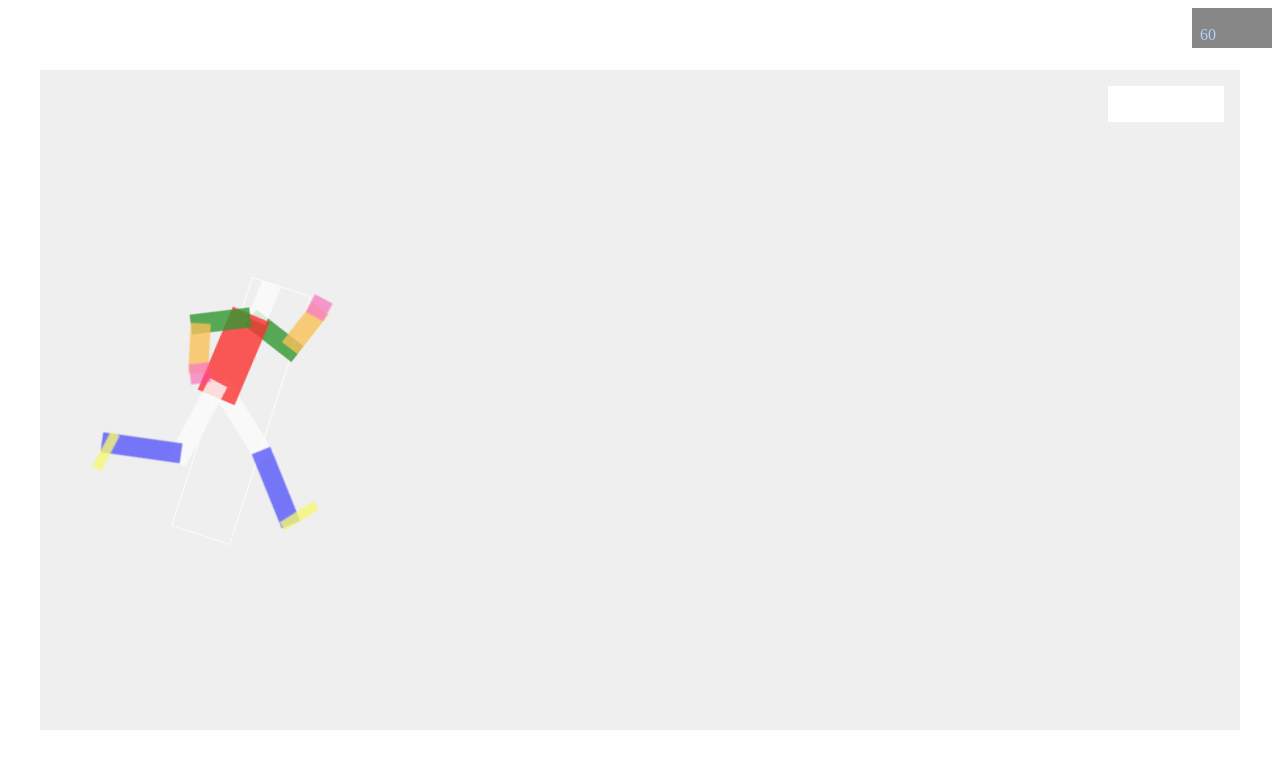
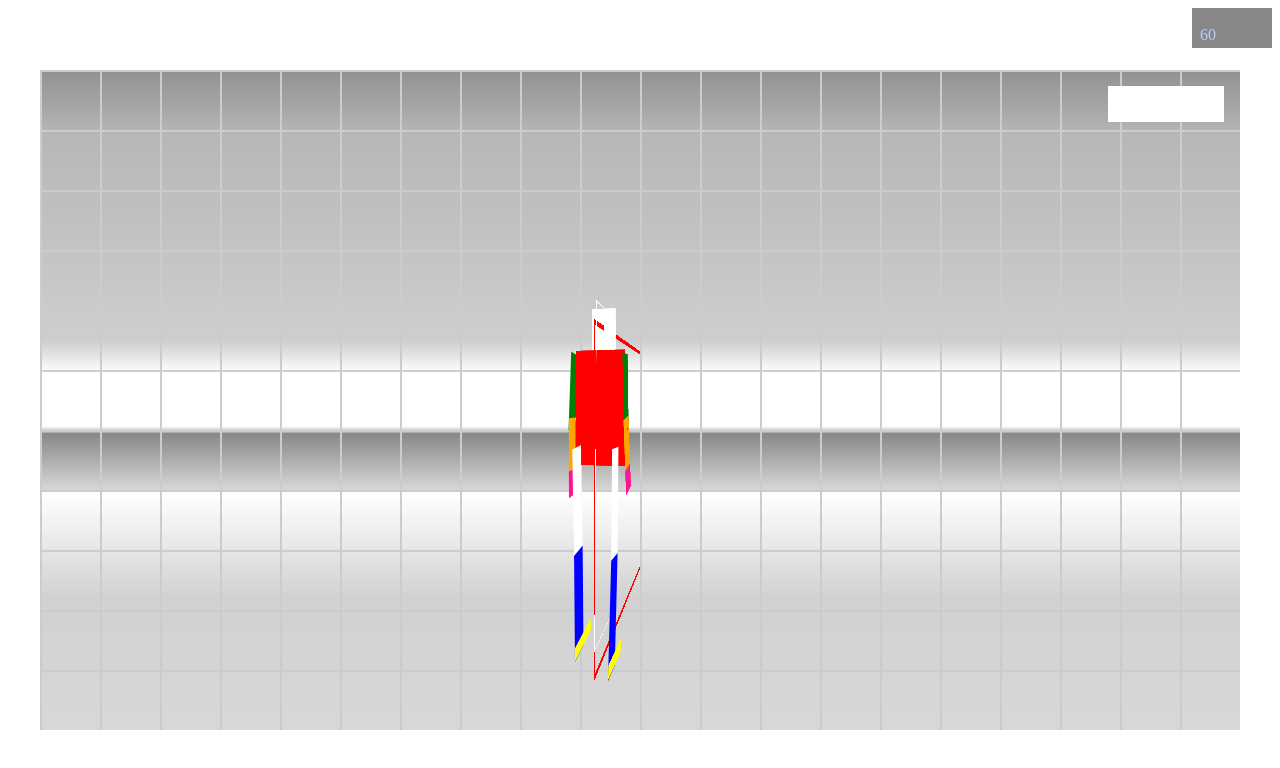
Before and after one commit to sanjusunny/vedas-run, a website built with webpack: page src/index.html in a window 1280 px wide. Built offline with nearby package versions, Linux system fonts and the light colour scheme; files whose address does not match are found by name.

Commit message:
Perspective faux

```diff
--- a/src/app/entities/hero.js
+++ b/src/app/entities/hero.js
@@ -4,7 +4,7 @@ import {Object3D} from "../utils/obj3d";
 export class Hero {
 
     constructor(state) {
-        this.hero = new Object3D('hero', 170, 210, 60, 260);
+        this.hero = new Object3D('hero', 0, 0, 60, 260);
         this.hero.el.style.transformOrigin = '50% 50%';
 
         this.leftLeg = this.hero.addChild(new Object3D('left-leg', -10, 110, 20, 90));
@@ -26,8 +26,8 @@ export class Hero {
         this.rightArmLower = this.hero.mesh['right-arm'].addChild(new Object3D('lower', 0, 50, 20, 50));
         this.rightArmHand = this.hero.mesh['right-arm'].mesh['lower'].addChild(new Object3D('hand', 0, 40, 20, 20));
 
-        state.plane.mesh.appendChild(this.hero.el);
-
+        //state.plane.mesh.appendChild(this.hero.el);
+        xId('hero').appendChild(this.hero.el);
 
         this.meshMap = [
             this.hero,
@@ -48,52 +48,61 @@ export class Hero {
         ];
 
         this.baseFrame = [
-            [0, 0, 0, 0, 0, 0], // hero
-            [0, 0, 0, 0, 0, 0], // head
-            [0, 0, 0, 0, 0, 0], // torso
-            [0, 0, 0, 0, 0, 0], // leftLeg
+            [0, -20, 0, 0, 0, 0], // hero
+            [0, 0, 0, 0, 90, 0], // head
+            [0, 0, 0, 0, 90, 0], // torso
+            [0, 0, -15, 0, 0, 0], // leftLeg
             [0, 0, 0, 0, 0, 0], // leftLegLower
             [0, 0, 0, 0, 0, 0], // leftLegFoot
-            [0, 0, 0, 0, 0, 0], // leftArm
+            [0, 0, -20, 0, 0, 0], // leftArm
             [0, 0, 0, 0, 0, 0], // leftArmLower
             [0, 0, 0, 0, 0, 0], // leftArmHand
-            [0, 0, 0, 0, 0, 0], // leftLeg
-            [0, 0, 0, 0, 0, 0], // leftLegLower
-            [0, 0, 0, 0, 0, 0], // leftLegFoot
-            [0, 0, 0, 0, 0, 0], // leftArm
-            [0, 0, 0, 0, 0, 0], // leftArmLower
-            [0, 0, 0, 0, 0, 0] // leftArmHand
+            [0, 0, 15, 0, 0, 0], // rightLeg
+            [0, 0, 0, 0, 0, 0], // rightLegLower
+            [0, 0, 0, 0, 0, 0], // rightLegFoot
+            [0, 0, 20, 0, 0, 0], // rightArm
+            [0, 0, 0, 0, 0, 0], // rightArmLower
+            [0, 0, 0, 0, 0, 0] // rightArmHand
         ];
 
-        let frame2 = [
+        let rightMax = [
             [0, 0, 0, 0, 0, 18], // hero
-            [0, 0, 0, 0, 0, 5], // head
-            [0, 0, 0, 0, 0, 5], // torso
-            [0, 0, 0, 0, 0, -50], // leftLeg
-            [0, 0, 0, 0, 0, 10], // leftLegLower
-            [0, 0, 0, 0, 0, -10], // leftLegFoot
-            [0, 0, 0, 0, 0, -70], // leftArm
-            [0, 0, 0, 0, 0, -90], // leftArmLower
-            [0, 0, 0, 0, 0, -10], // leftArmHand
-            [0, 0, 0, 0, 0, 10], // leftLeg ***
-            [0, 0, 0, 0, 0, 70], // leftLegLower
-            [0, 0, 0, 0, 0, 20], // leftLegFoot
-            [0, 0, 0, 0, 0, 65], // leftArm
+            [0, 0, 0, 0, 90, 5], // head
+            [0, 0, 0, 0, 90, 5], // torso
+            [0, 0, -15, 0, 0, -60], // leftLeg
+            [0, 0, 0, 0, 0, 20], // leftLegLower
+            [0, 0, 0, 0, 0, 10], // leftLegFoot
+            [0, 0, -20, 0, 0, 65], // leftArm
             [0, 0, 0, 0, 0, -80], // leftArmLower
             [0, 0, 0, 0, 0, -10], // leftArmHand
+            [0, 0, 15, 0, 0, 10], // rightLeg
+            [0, 0, 0, 0, 0, 70], // rightLegLower
+            [0, 0, 0, 0, 0, 20], // rightLegFoot
+            [0, 0, 20, 0, 0, -70], // rightArm
+            [0, 0, 0, 0, 0, -90], // rightArmLower
+            [0, 0, 0, 0, 0, -10], // rightArmHand
         ];
 
-        /*this.baseFrame = [
+        let leftMax = [
             [0, 0, 0, 0, 0, 18], // hero
-            [0, 0, 0, 0, 0, 5], // head
-            [0, 0, 0, 0, 0, 5], // torso
-            [0, 0, 0, 0, 0, 10], // leftLeg
-            [0, 0, 0, 0, 0, 70], // leftLegLower
-            [0, 0, 0, 0, 0, 20], // leftLegFoot
-            [0, 0, 0, 0, 0, 65], // leftArm
+            [0, 0, 0, 0, 90, 5], // head
+            [0, 0, 0, 0, 90, 5], // torso
+            [0, 0, -15, 0, 0, 10], // rightLeg
+            [0, 0, 0, 0, 0, 70], // rightLegLower
+            [0, 0, 0, 0, 0, 20], // rightLegFoot
+            [0, 0, -20, 0, 0, -70], // rightArm
+            [0, 0, 0, 0, 0, -90], // rightArmLower
+            [0, 0, 0, 0, 0, -10], // rightArmHand
+            [0, 0, 15, 0, 0, -60], // leftLeg
+            [0, 0, 0, 0, 0, 20], // leftLegLower
+            [0, 0, 0, 0, 0, 10], // leftLegFoot
+            [0, 0, 20, 0, 0, 65], // leftArm
             [0, 0, 0, 0, 0, -80], // leftArmLower
             [0, 0, 0, 0, 0, -10] // leftArmHand
-        ];*/
+        ];
+
+        this.frames = [this.baseFrame, rightMax, this.baseFrame, leftMax];
+        this.currFrame = 0;
 
         addEventListener('keydown', (e) => {
             if (e.which === 37) {
@@ -108,21 +117,19 @@ export class Hero {
         });
 
         this.a_isAnimating = false;
-        this.a_startFrame = frame2;//this.baseFrame;
-        this.a_endFrame = frame2;
+        this.a_startFrame = this.frames[0];
+        this.a_endFrame = this.frames[1];
         this.a_fn = 0;
         this.a_fmax = 30;
-
-        this.increment();
     }
 
     increment() {
         if (this.a_fn >= this.a_fmax) {
-            this.a_isAnimating = false;
+            //this.a_isAnimating = false;
             this.a_startFrame = this.a_endFrame;
-            this.a_endFrame = null;
+            this.a_endFrame = this.getNextFrame();
             this.a_fn = 0;
-            return;
+            //return;
         }
 
         let matrix = [this.baseFrame[0].length];
@@ -136,9 +143,15 @@ export class Hero {
     }
 
     update(state) {
-        if (this.a_isAnimating) {
+        this.increment();
+        /*if (this.a_isAnimating) {
             this.increment();
-        }
+        }*/
+    }
+
+    getNextFrame() {
+        this.currFrame = (this.currFrame+1)%this.frames.length;
+        return this.frames[this.currFrame];
     }
 
     render(state) {
--- a/src/app/utils/obj3d.js
+++ b/src/app/utils/obj3d.js
@@ -17,7 +17,7 @@ export class Object3D {
 
         this.el = document.createElement('div');
         this.el.className = 'c_' + name;
-        this.el.style.cssText = 'position:absolute; opacity: 0.8; transform-origin: 50% 0';
+        this.el.style.cssText = 'position:absolute; transform-origin: 50% 0;';
         this.el.style.top = this.top + 'px';
         this.el.style.left = this.left + 'px';
         this.el.style.width = this.w + 'px';
@@ -39,6 +39,6 @@ export class Object3D {
         this.rotX = matrix[3];
         this.rotY = matrix[4];
         this.rotZ = matrix[5];
-        this.el.style.transform = `translateX(${this.x}px) translateY(${this.y}px) rotateX(${this.rotX}deg) rotateY(${this.rotY}deg) rotateZ(${this.rotZ}deg)`;
+        this.el.style.transform = `translateX(${this.x}px) translateY(${this.y}px) translateZ(${this.z}px) rotateX(${this.rotX}deg) rotateY(${this.rotY}deg) rotateZ(${this.rotZ}deg)`;
     }
 }
--- a/src/index.html
+++ b/src/index.html
@@ -16,36 +16,7 @@
     <div id="layer-player" class="game-layer"></div>
     <div id="layer-3d" class="game-layer">
         <div id="game-plane">
-            <!--<div id='xPlayer' class='xPlayer'>
-                <div class="skeleton">
-                    <div class="head"></div>
-                    <div class="torso"></div>
-                    <div class="left-arm">
-                        <div class="upper"></div>
-                        <div class="lower">
-                            <div class="hand"></div>
-                        </div>
-                    </div>
-                    <div class="right-arm">
-                        <div class="upper"></div>
-                        <div class="lower">
-                            <div class="hand"></div>
-                        </div>
-                    </div>
-                    <div class="left-leg">
-                        <div class="upper"></div>
-                        <div class="lower">
-                            <div class="foot"></div>
-                        </div>
-                    </div>
-                    <div class="right-leg">
-                        <div class="upper"></div>
-                        <div class="lower">
-                            <div class="foot"></div>
-                        </div>
-                    </div>
-                </div>
-            </div>-->
+            <div id="hero"></div>
             <div id="templates" class="hide">
                 <div class="xProbe">
                     <div class='skeleton alert'>
--- a/src/styles/entities/hero.css
+++ b/src/styles/entities/hero.css
@@ -39,3 +39,14 @@
 .c_right-arm .c_lower .c_hand {
     background-color: deeppink;
 }
+
+#hero {
+    border: solid 4px red;
+    width: 200px;
+    height: 260px;
+    top: 270px;
+    left: 480px;
+    position: absolute;
+    transform: rotateY(80deg);
+
+}
--- a/src/styles/perspective.css
+++ b/src/styles/perspective.css
@@ -1,5 +1,6 @@
 #layer-3d {
     perspective: 390px;
+    perspective-origin: center center;
 }
 
 #game-plane {
@@ -8,9 +9,16 @@
     top: 0px;
     left: 0px;
     transform-style: preserve-3d;
-    background-color: #efefef;
-    //background-size: 60px 60px;
-    //background-image: linear-gradient(to right, #ccc 2px, transparent 2px), linear-gradient(to bottom, #ccc 2px, transparent 2px);
-    background-image: url( '../assets/reference.jpg');
+    background-color: transparent;
+    background-size: 60px 60px;
+    background-image: linear-gradient(to right, #ccc 2px, transparent 2px), linear-gradient(to bottom, #ccc 2px, transparent 2px);
+    //background-image: url( '../assets/reference.jpg');
     //transform: rotateX(95deg) translateZ(-70px) translateY(240px) scaleY(0.36) scaleX(0.5);
+    //transform: translateX(300px) translateZ(-100px) rotateY(50deg);
+    //transform: rotateY(85deg);
+
 }
+
+#game-plane * {
+    transform-style: preserve-3d;
+}
```
